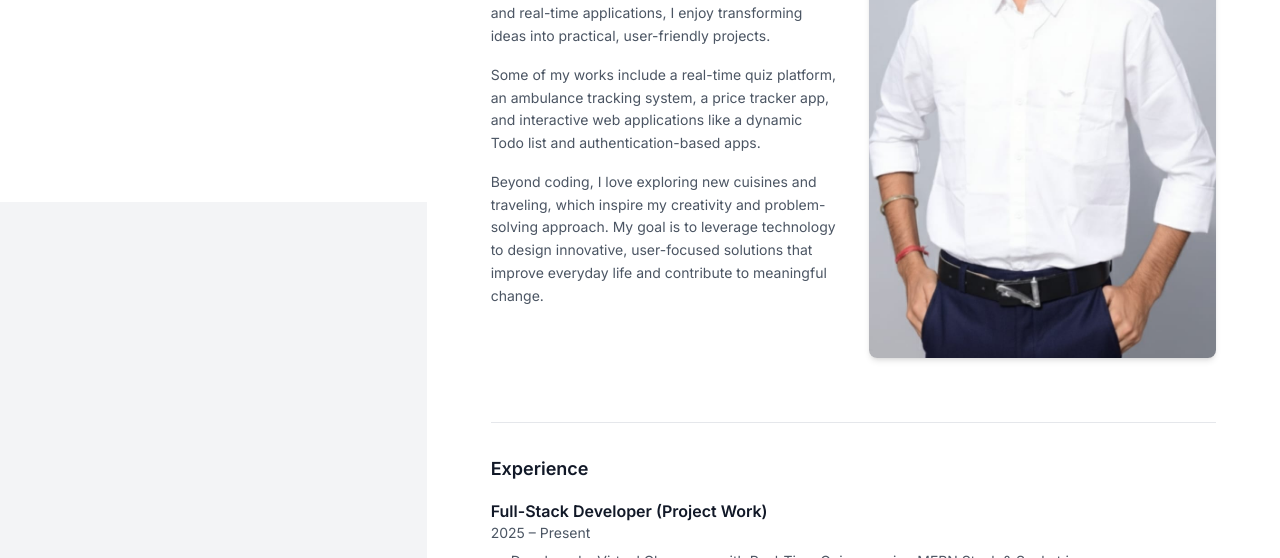
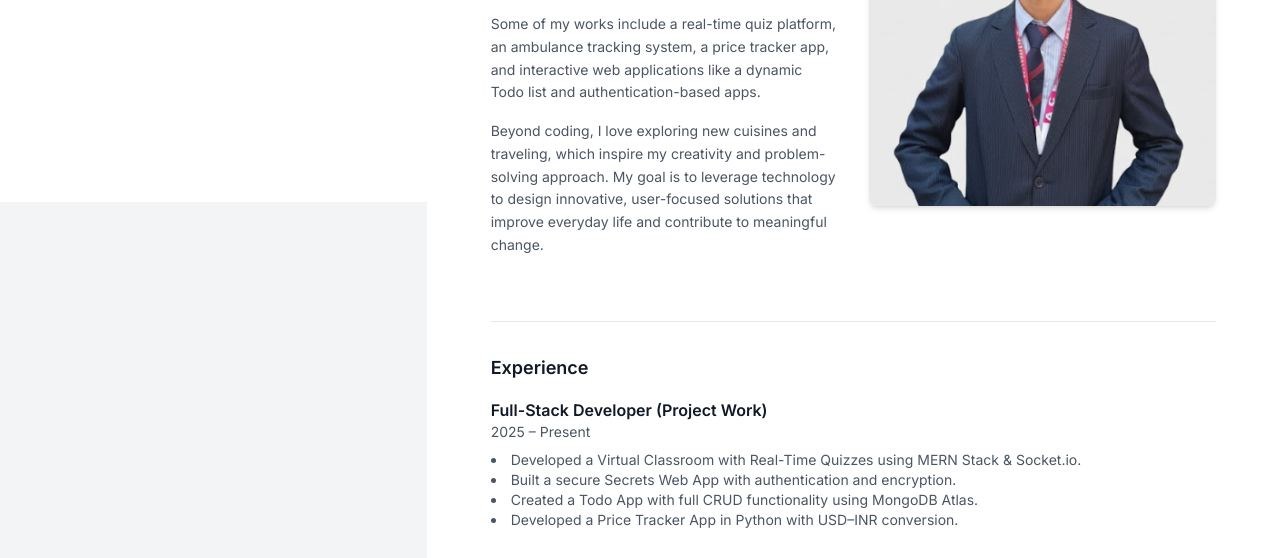
Before and after one commit to gauravrohinda/portfolio, a plain HTML site: page index.html in a window 1280 px wide. Shown: the part 598-1156 px from the top of the page. Drawn offline with nearby package versions, Linux system fonts and the light colour scheme.

Commit message:
add photo

```diff
--- a/index.html
+++ b/index.html
@@ -78,7 +78,7 @@
             </p>
           </div>
           <div class="w-full flex justify-center md:justify-end">
-            <img src="resumepic.jpg" alt="Gaurav Jain" class="w-full max-w-sm rounded-lg shadow-md">
+            <img src="gauravpic.png" alt="Gaurav Jain" class="w-full max-w-sm rounded-lg shadow-md">
           </div>
         </div>
       </section>
```
Also changed, not shown: gauravpic.png (added).
